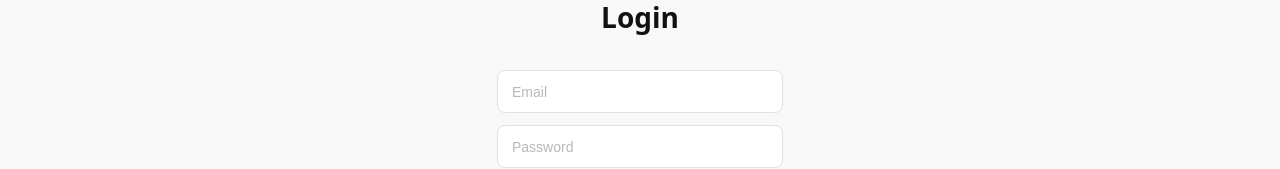
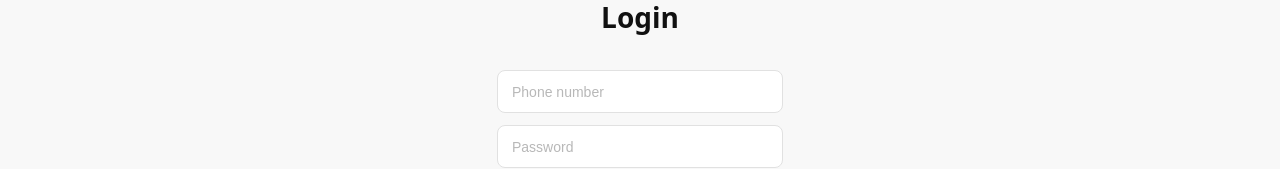
Before and after one commit to Nivedha29/morago_frontend_dec3, a React (Vite) app: page /admin/login in a window 1280 px wide. Shown: the part 260-429 px from the top of the page. Built offline with nearby package versions, Linux system fonts and the light colour scheme; no server answers.

Commit message:
Admin: complete admin login page implementation

```diff
--- a/src/pages/admin/AdminLoginPage.jsx
+++ b/src/pages/admin/AdminLoginPage.jsx
@@ -76,7 +76,7 @@ const AdminLoginPage = () => {
           <div className="admin-login-form">
             <input
               type="text"
-              placeholder="Email"
+              placeholder="Phone number"
               value={phone}
               onChange={(e) => {
                 setPhone(e.target.value);
```
